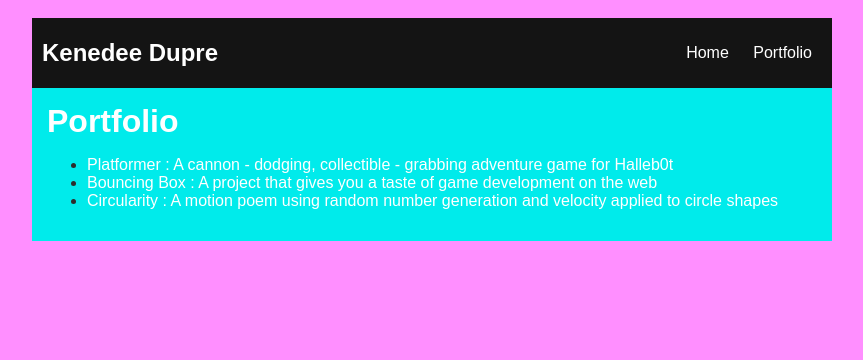
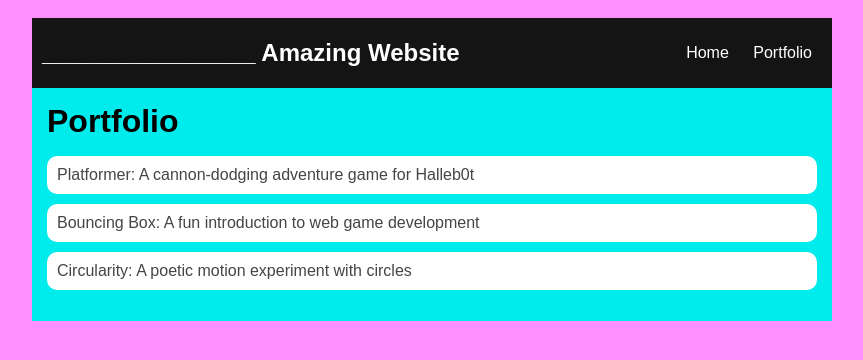
Before and after one commit to KenedeeDupre5549949/KenedeeDupre5549949.github.io, a plain HTML site: page portfolio.html in a window 1280 px wide. Shown: the whole page, without its empty margins (208-1071 px from the left). Drawn offline with Linux system fonts and the light colour scheme.

Commit message:
10/8 update

```diff
--- a/portfolio.html
+++ b/portfolio.html
@@ -1,29 +1,40 @@
-<!DOCTYPE HTML>
+<!DOCTYPE html>
 <html>
-    <head> <title>Kenedee Dupre's computer science website</title>
-      <link rel="stylesheet" href="style.css">
+  <head>
+     <title>______________ Computer Science Website</title>
+     <link rel="stylesheet" href="style.css" />
   </head>
 
+
   <body>
+    <!-- All content goes here -->
     <div id="all-contents">
        <nav>
-          <h1>Kenedee Dupre</h1>
+        <h1>________________ Amazing Website</h1>
           <ul id="nav-ul">
             <li class="nav-li">
-               <a class="nav-a" href="index.html">Home</a>
+  <a href="index.html">Home</a>
 </li>
 <li class="nav-li">
-               <a class="nav-a" href="portfolio.html">Portfolio</a>
+  <a href="portfolio.html">Portfolio</a>
 </li>
 </ul>
   </nav>
+
+
   <main>
   <div class="content">
     <h1>Portfolio</h1>
     <ul id="portfolio">
-              <li><a href="projects/platformer/">Platformer : A cannon - dodging, collectible - grabbing adventure game for Halleb0t</a></li>
-              <li><a href="projects/bouncing-box/">Bouncing Box : A project that gives you a taste of game development on the web </a></li>
-              <li><a href="projects/circularity/">Circularity : A motion poem using random number generation and velocity applied to circle shapes</a></li>
+<li>
+  <a href="fsd-projects/platformer/">Platformer: A cannon-dodging adventure game for Halleb0t</a>
+</li>
+<li>
+  <a href="fsd-projects/bouncing-box/">Bouncing Box: A fun introduction to web game development</a>
+</li>
+<li>
+  <a href="fsd-projects/circularity/">Circularity: A poetic motion experiment with circles</a>
+</li>
     </ul>
   </div>
   </main>
--- a/style.css
+++ b/style.css
@@ -61,3 +61,30 @@
    h2, h3 {
        margin: 0px;
    }
+
+
+/* portfolio styles */
+         .content h1 {
+             color: black;
+         }
+
+         #portfolio {
+             list-style-type: none;
+             padding-left: 0;
+         }
+
+         #portfolio li {
+             background: #fff;
+             padding: 10px;
+             border-radius: 10px;
+             margin-bottom: 10px;
+         }
+
+         #portfolio li:hover {
+             background: #eee;
+         }
+
+         #portfolio a {
+             text-decoration: none;
+             color: #454545;
+         }
```
Lines whose indentation alone changed are shown as unchanged.
